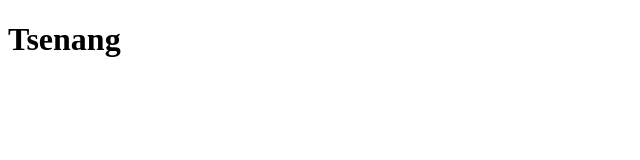
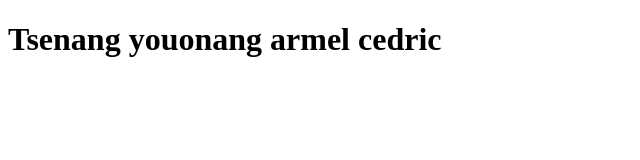
Before and after one commit to zlatancedric/first.github-project, a plain HTML site: page index.html in a window 1280 px wide. Shown: the whole page, without its empty margins (0-640 px from the left). Drawn offline with Linux system fonts and the light colour scheme.

Commit message:
change name

```diff
--- a/index.html
+++ b/index.html
@@ -7,7 +7,7 @@
     <title>Document</title>
 </head>
 <body>
-    <h1>Tsenang</h1>
+    <h1>Tsenang youonang armel cedric </h1>
 
 </body>
 </html>
```
